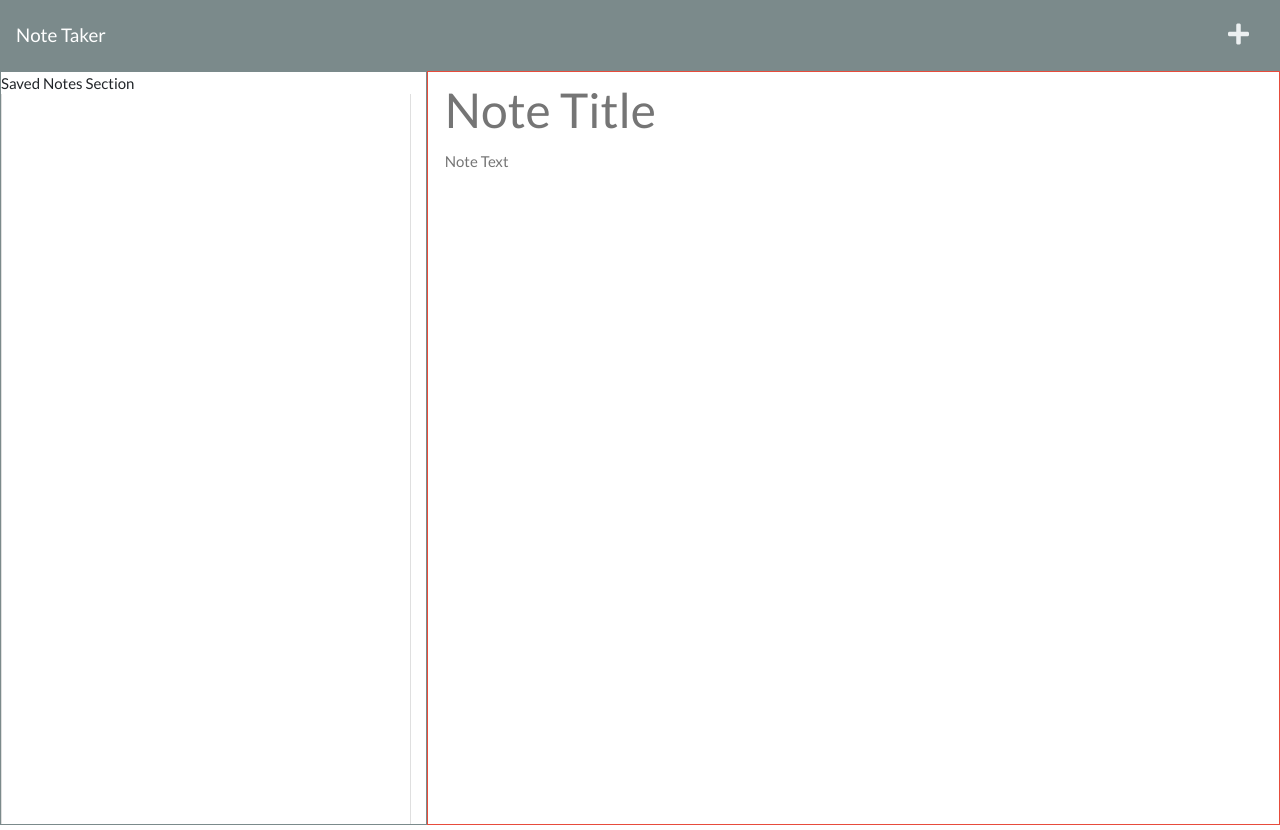
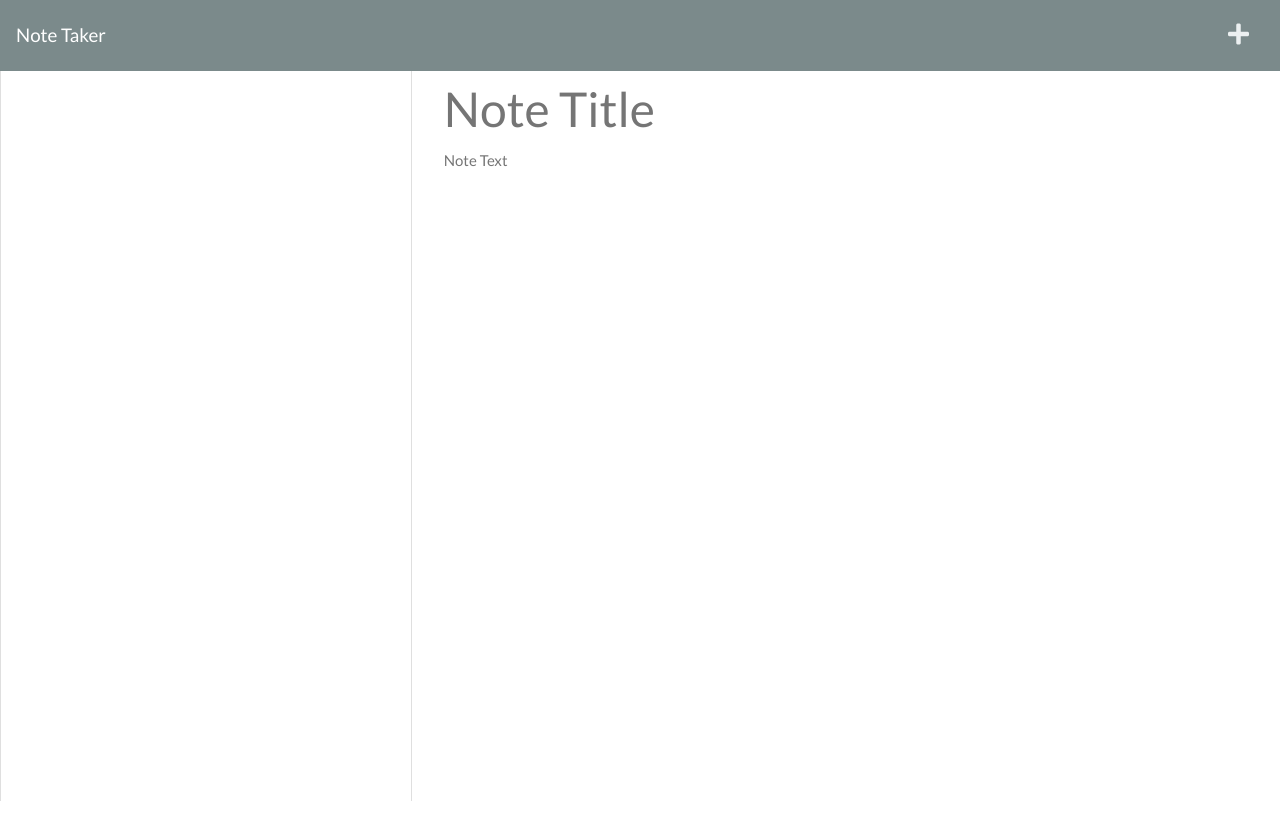
Before and after one commit to cphill11/note-taker, a website: page public/notes.html in a window 1280 px wide. After the commit the page ends 806 px from the top, so only its background shows below. Drawn offline with nearby package versions, Linux system fonts and the light colour scheme; no server answers.

Commit message:
restored defaults from origin code supplied by CWRU

```diff
--- a/public/assets/js/index.js
+++ b/public/assets/js/index.js
@@ -1,5 +1,4 @@
-// provided by CWRU files
-
+// provided by CWRU
 let noteTitle;
 let noteText;
 let saveNoteBtn;
--- a/public/notes.html
+++ b/public/notes.html
@@ -1,10 +1,11 @@
+<!-- provided by CWRU -->
 <!DOCTYPE html>
 <html lang="en-US">
   <head>
     <meta charset="UTF-8" />
     <meta name="viewport" content="width=device-width, initial-scale=1.0" />
     <meta http-equiv="X-UA-Compatible" content="ie=edge" />
-    <title>Notes HTML Note Taker</title>
+    <title>Note Taker</title>
     <link
       rel="stylesheet"
       href="https://cdnjs.cloudflare.com/ajax/libs/bootswatch/4.1.3/flatly/bootstrap.min.css"
@@ -21,26 +22,19 @@
   <body>
     <nav class="navbar navbar-dark bg-dark">
       <a class="navbar-brand" href="/">Note Taker </a>
-
-      <!-- save and add buttons-->
       <div class="icons">
         <i class="fas fa-save text-light save-note"></i>
         <i class="fas fa-plus text-light new-note"></i>
       </div>
     </nav>
-
     <div class="container-fluid">
       <div class="row">
-         <!-- remove border border-dark placeholder in final product-->
-        <div class="col-4 list-container border border-dark">Saved Notes Section
+        <div class="col-4 list-container">
           <div class="card">
-            <div class="card-body">
             <ul class="list-group"></ul>
-            </div>
           </div>
         </div>
-        <!-- remove border border-danger placeholder in final product-->
-        <div class="col-8 border border-danger">
+        <div class="col-8">
           <input
             class="note-title"
             placeholder="Note Title"
```
Also changed, not shown: package.json (+6 -24 lines), public/index.html (+2 -2 lines), 1 other file.
